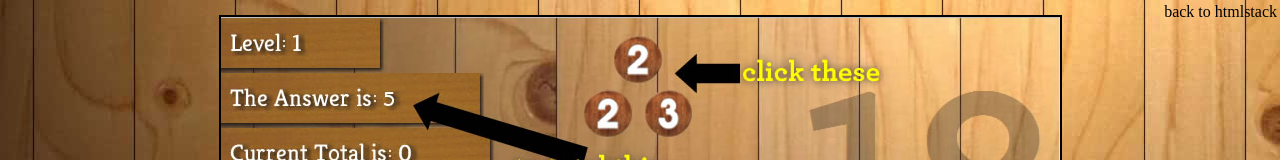
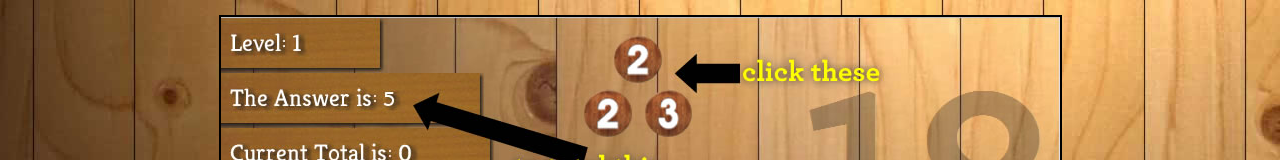
Before and after one commit to Nrlazizah/Game, a plain HTML site: page index.html in a window 1280 px wide. Shown: the top 160 px of the page. Drawn offline with Linux system fonts and the light colour scheme.

Commit message:
Update index.html

```diff
--- a/index.html
+++ b/index.html
@@ -1,28 +1,12 @@
 <!DOCTYPE html>
 <html>
 <head>
-    <!--
-    Welcome to the source code!
-    An HTML5 + CSS3 + Canvas + JS Experiment
-
-    Created by Joe Maddalone
-    http://www.insert-title.com	<< work
-    http://www.joemaddalone.com	<< social
-    http://www.htmlstack.com	<< play
-
-    * No dependencies (yes, we have no jQuery)
-    * Supported in IE9, Firefox, Chrome, Safari
-    * Downloadable source code coming soon, otherwise just follow the html/js
-    -->
     <meta charset="utf-8">
     <title>HTML5 Numbers Game</title>
     <!--[if IE]><script src="http://html5shiv.googlecode.com/svn/trunk/html5.js"></script><![endif]-->
     <link rel="stylesheet" type="text/css" href="css/triangle.css" />
 </head>
 <body>
-	<div id="share" style="position:absolute;top:0px;right:0px;padding:3px">
-		<a style="text-decoration:none;color:#000" href="http://www.htmlstack.com">back to htmlstack</a>
-	</div>
 	<div id="results"></div>
 	<div id="timer" style="display:none">00</div>
 	<section id="content">
```
